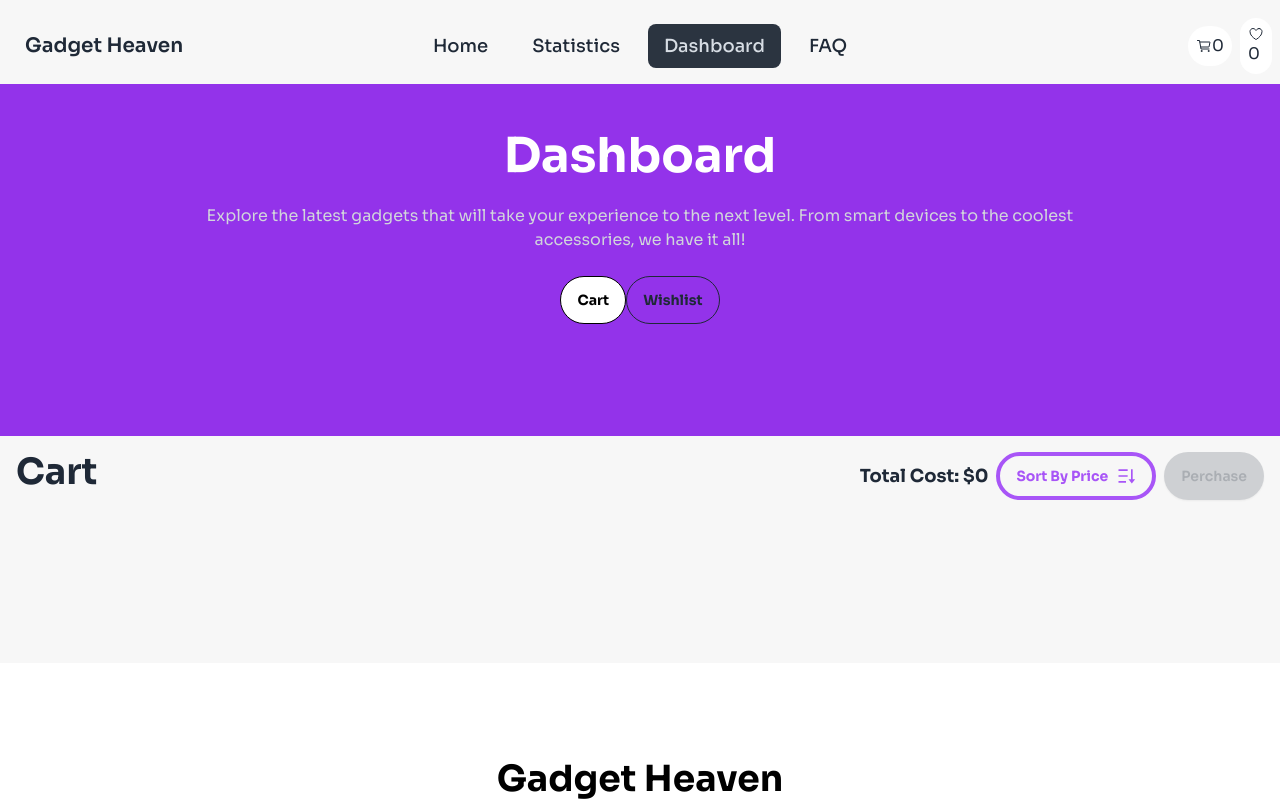
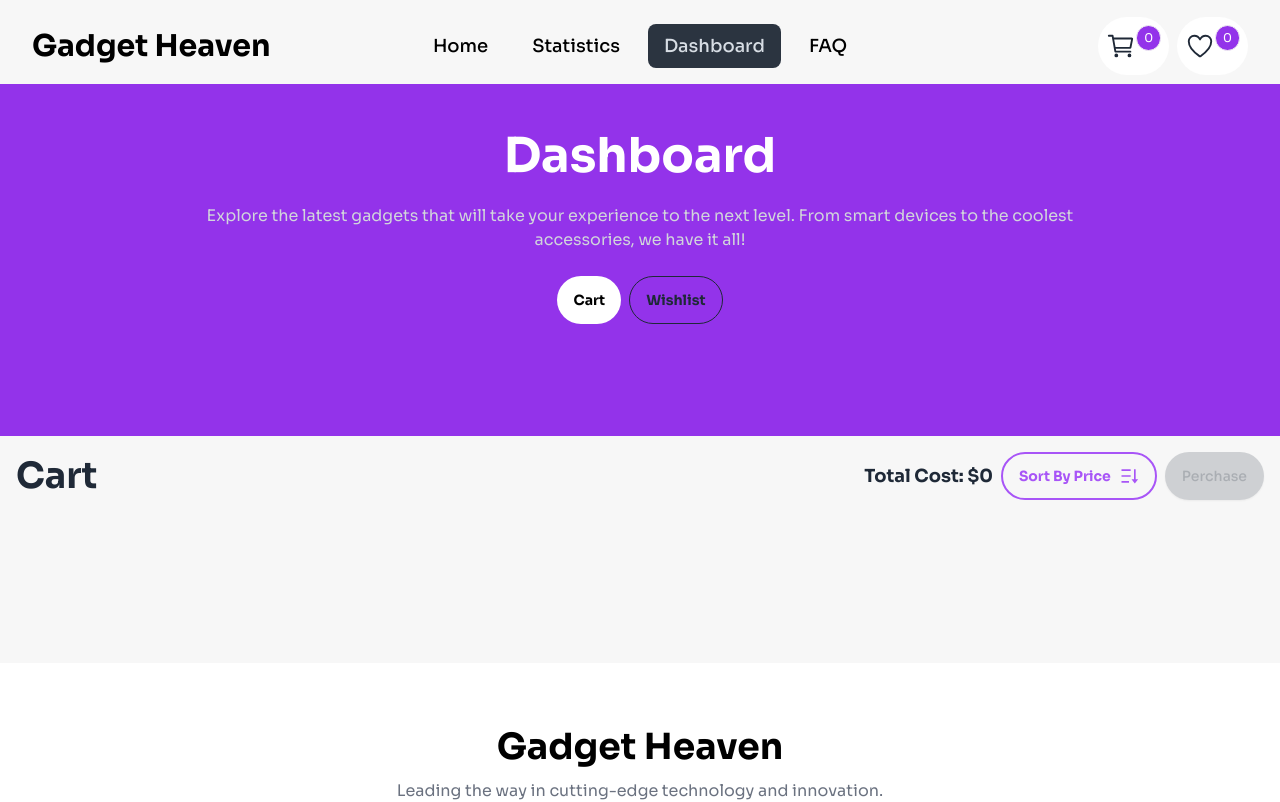
Before and after one commit to AnsarulIslam10/Gadget-Heaven, a React (Vite) app: page /dashboard/cart in a window 1280 px wide. Shown: the top 802 px of the page. Built offline with nearby package versions, Linux system fonts and the light colour scheme.

Commit message:
responsive design and added add to cart button on the wishlist card

```diff
--- a/src/components/Cart/Cart.jsx
+++ b/src/components/Cart/Cart.jsx
@@ -43,21 +43,21 @@ const Cart = () => {
   };
   return (
     <div>
-      <div className="flex justify-between mt-4">
+      <div className="flex justify-between items-center mt-4">
         <div>
-          <h2 className="text-4xl font-bold">Cart</h2>
+          <h2 className="md:text-4xl text-xl sm:text-2xl font-bold">Cart</h2>
         </div>
-        <div className="flex items-center gap-2">
-          <h3 className="text-lg font-bold">Total Cost: ${totalCost}</h3>
+        <div className="flex items-center gap-1 md:gap-2">
+          <h3 className="md:text-lg text-sm sm:font-semibold md:font-bold">Total Cost: ${totalCost}</h3>
           <button
             onClick={handleSortByPrice}
-            className="btn btn-ghost border-4 border-purple-500 rounded-full font-bold text-purple-500"
+            className="btn btn-sm md:btn-md text-sm btn-ghost border-2 border-purple-500 rounded-full font-medium md:font-bold text-purple-500"
           >
-            Sort By Price <RiSortDesc className="text-xl" />
+            Sort By Price <RiSortDesc className="sm:text-xl" />
           </button>
           <button
             onClick={() => document.getElementById("my_modal_1").showModal()}
-            className="btn bg-purple-500 rounded-full text-white"
+            className="btn bg-purple-500 btn-sm md:btn-md text-sm rounded-full font-medium text-white"
             disabled={cart.length === 0 || totalCost === 0}
           >
             Perchase
--- a/src/components/Categories/Categories.jsx
+++ b/src/components/Categories/Categories.jsx
@@ -15,7 +15,7 @@ const Categories = () => {
       <NavLink
         className={({ isActive }) =>
           `border border-gray-300 rounded-xl py-2 ${
-            isActive ? "bg-blue-400 text-white" : "bg-gray-200"
+            isActive ? "bg-purple-600 text-white" : "bg-gray-200"
           }`
         }
         to={"/"}
@@ -26,7 +26,7 @@ const Categories = () => {
         <NavLink
           className={({ isActive }) =>
             `border border-gray-300 rounded-xl py-2 ${
-              isActive ? "bg-blue-400 text-white" : "bg-gray-200"
+              isActive ? "bg-purple-600 text-white" : "bg-gray-200"
             }`
           }
           key={category.id}
--- a/src/components/Footer/Footer.jsx
+++ b/src/components/Footer/Footer.jsx
@@ -2,7 +2,7 @@ import React from "react";
 
 const Footer = () => {
   return (
-    <footer className="bg-white text-black py-24">
+    <footer className="bg-white text-black py-16">
       <section className="max-w-7xl mx-auto">
         <div className="text-center border-b-2 pb-8">
           <h2 className="text-4xl font-bold mb-3">Gadget Heaven</h2>
--- a/src/components/GadgetCard/GadgetCard.jsx
+++ b/src/components/GadgetCard/GadgetCard.jsx
@@ -16,7 +16,7 @@ const GadgetCard = ({ product }) => {
         <h2 className="card-title">{product_title}</h2>
         <p>Price: ${price}</p>
         <div className="card-actions">
-          <Link to={`/gadgetDetails/${product_id}`} className="btn btn-primary">
+          <Link to={`/gadgetDetails/${product_id}`} className="btn btn-outline border-purple-600 border-4 text-purple-600">
             View Details
           </Link>
         </div>
--- a/src/components/GadgetDetails/GadgetDetails.jsx
+++ b/src/components/GadgetDetails/GadgetDetails.jsx
@@ -16,6 +16,7 @@ const GadgetDetails = () => {
   const data = useLoaderData();
   const product = data.find((p) => p.product_id === id);
   const [isDisabled, setIsDisabled] = useState(false);
+  const { setCartLength, setWishlistLength } = useOutletContext();
   const {
     product_id: currentId,
     product_title,
@@ -27,7 +28,6 @@ const GadgetDetails = () => {
     availability,
   } = product;
 
-  const { setCartLength, setWishlistLength } = useOutletContext();
   const handleAddToCart = (id) => {
     addToCart(id);
     const cart = getAddToCart();
@@ -43,14 +43,14 @@ const GadgetDetails = () => {
   };
 
   return (
-    <div className="hero bg-white relative -top-32 max-w-7xl mx-auto rounded-xl">
+    <div className="hero bg-white relative -top-32 max-w-5xl mx-auto rounded-xl">
       <Helmet>
         <title>Product Details | Gadget Heaven</title>
       </Helmet>
       <div className="hero-content flex-col lg:flex-row">
         <img
           src={product_image}
-          className="max-w-sm rounded-lg border p-6 m-8"
+          className="w-[350px] rounded-lg border p-6 m-8"
         />
         <div>
           <h1 className="text-3xl font-bold">{product_title}</h1>
--- a/src/components/Hero/Hero.jsx
+++ b/src/components/Hero/Hero.jsx
@@ -73,9 +73,9 @@ const Hero = () => {
                 <NavLink
                   to={"/dashboard/cart"}
                   className={({ isActive }) =>
-                    `btn btn-outline font-bold rounded-full ${
+                    `btn btn-outline font-bold mr-2 rounded-full ${
                       isActive || pathname === "/dashboard"
-                        ? "bg-white text-black"
+                        ? "bg-white border-none text-black"
                         : ""
                     }`
                   }
@@ -86,7 +86,7 @@ const Hero = () => {
                   to={"/dashboard/wishlist"}
                   className={({ isActive }) =>
                     `btn btn-outline font-bold rounded-full ${
-                      isActive ? "bg-white text-black" : ""
+                      isActive ? "bg-white border-none text-black" : ""
                     }`
                   }
                 >
--- a/src/components/Navbar/Navbar.jsx
+++ b/src/components/Navbar/Navbar.jsx
@@ -23,7 +23,7 @@ const Navbar = ({ cartLength, wishlistLength }) => {
   );
   return (
     <div
-      className={`navbar rounded-t-xl max-w-7xl pt-4 mx-auto ${
+      className={`navbar rounded-t-xl max-w-7xl pt-4 mx-auto px-8 ${
         pathname === "/" ||
         pathname === "/category/Laptop" ||
         pathname === "/category/iPhone" ||
@@ -61,21 +61,45 @@ const Navbar = ({ cartLength, wishlistLength }) => {
             {links}
           </ul>
         </div>
-        <a className="btn btn-ghost text-xl">Gadget Heaven</a>
+        <a  className={`text-sm sm:text-xl md:text-2xl lg:text-3xl font-bold ${
+        pathname === "/" ||
+        pathname === "/category/Laptop" ||
+        pathname === "/category/iPhone" ||
+        pathname === "/category/Phone" ||
+        pathname === "/category/Computers" ||
+        pathname === "/category/Chargers" ||
+        pathname === "/category/Power%20Banks" ||
+        pathname === "/category/Smart%20Watches"
+          ? "text-white"
+          : "text-black"
+      }`}>Gadget Heaven</a>
       </div>
       <div className="navbar-center hidden lg:flex">
-        <ul className="menu menu-horizontal px-1 md:text-lg md:font-medium gap-3">
+        <ul  className={`menu menu-horizontal px-1 md:text-lg md:font-medium gap-3 ${
+        pathname === "/" ||
+        pathname === "/category/Laptop" ||
+        pathname === "/category/iPhone" ||
+        pathname === "/category/Phone" ||
+        pathname === "/category/Computers" ||
+        pathname === "/category/Chargers" ||
+        pathname === "/category/Power%20Banks" ||
+        pathname === "/category/Smart%20Watches"
+          ? "text-white"
+          : "text-black"
+      }`}>
           {links}
         </ul>
       </div>
       <div className="navbar-end gap-2">
-        <div className="p-2 bg-white rounded-full flex items-center">
+        <div className="p-2 text-3xl bg-white rounded-full flex items-center">
           <IoCartOutline />
-          {cartLength}
+          <div className="badge mb-4 bg-purple-600 text-white py-3 badge-sm">{cartLength}</div>
+
         </div>
-        <div className="p-2 bg-white rounded-full">
+        <div className="p-2 text-3xl bg-white rounded-full flex items-center">
           <IoHeartOutline />
-          {wishlistLength}
+          <div className="badge mb-4 bg-purple-600 text-white py-3 badge-sm">{wishlistLength}</div>
+
         </div>
       </div>
     </div>
--- a/src/components/WishList/WishList.jsx
+++ b/src/components/WishList/WishList.jsx
@@ -25,10 +25,9 @@ const WishList = () => {
     toast.success("Product Removed From Wishlist");
   };
 
-  console.log(wishList.length);
   return (
     <div className="mt-4">
-      <h2 className="text-4xl font-bold">Wishlist</h2>
+      <h2 className="md:text-4xl text-xl sm:text-2xl font-bold">Wishlist</h2>
       {wishList.map((wish) => (
         <WishListItem
           key={wish.product_id}
--- a/src/components/WishListItem/WishListItem.jsx
+++ b/src/components/WishListItem/WishListItem.jsx
@@ -1,8 +1,18 @@
 import React from "react";
-import { IoCloseCircleOutline } from "react-icons/io5";
+import { IoCloseCircleOutline, IoCartOutline } from "react-icons/io5";
+import { addToCart, getAddToCart } from "../../utils/addToDb";
+import { useOutletContext } from "react-router-dom";
 const WishListItem = ({ wish, handleRemoveWishItem }) => {
+  const { setCartLength } = useOutletContext();
   const { product_id, product_title, description, price, product_image } = wish;
   console.log(product_title);
+
+  const handleAddToCart = (id) => {
+    addToCart(id);
+    const cart = getAddToCart();
+    const newCartLength = cart.length;
+    setCartLength(newCartLength);
+  };
   return (
     <div>
       <div>
@@ -21,7 +31,14 @@ const WishListItem = ({ wish, handleRemoveWishItem }) => {
               <p>
                 <span className="font-semibold">Price:</span> ${price}
               </p>
+              <button
+              onClick={() => {handleAddToCart(product_id); handleRemoveWishItem(product_id)}}
+              className="btn btn-primary hover:bg-purple-400"
+            >
+              Add to Cart <IoCartOutline className="text-3xl"></IoCartOutline>
+            </button>
             </div>
+
           </div>
           <button
             onClick={() => handleRemoveWishItem(product_id)}
```
